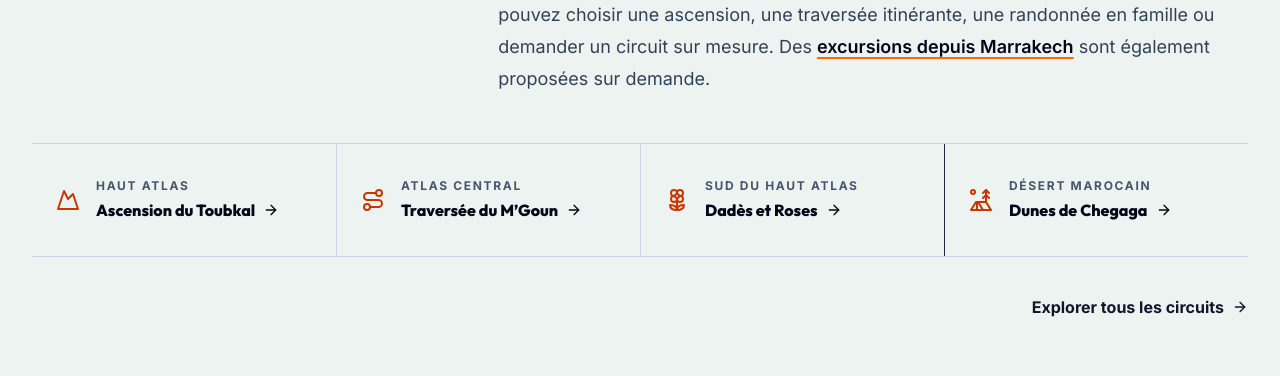
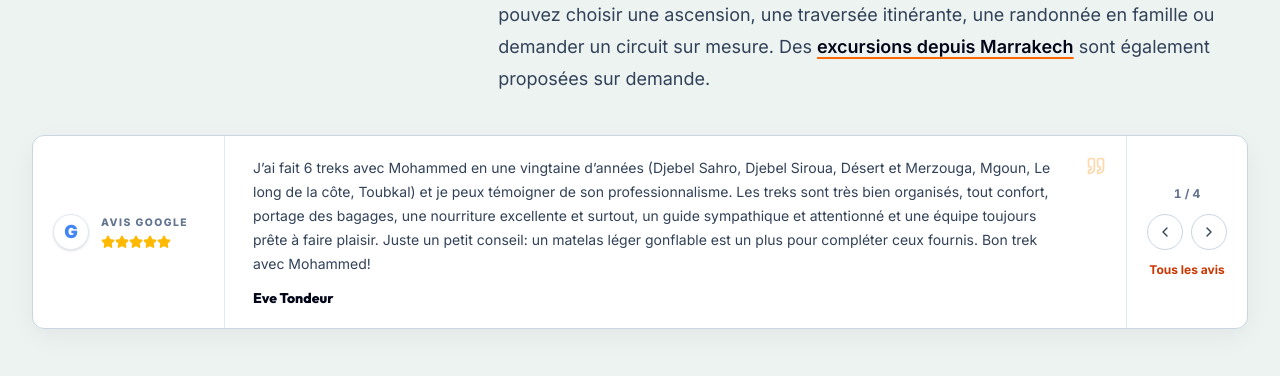
Before and after one commit to MarocTreks/maroctreks-com, a Next.js app: page / in a window 1280 px wide. Shown: the part 1140-1516 px from the top of the page. Built offline with nearby package versions, Linux system fonts and the light colour scheme.

Commit message:
Add compact Google reviews slider

```diff
--- a/src/components/HomepagePremiumContent.tsx
+++ b/src/components/HomepagePremiumContent.tsx
@@ -17,6 +17,7 @@ import {
   MapPin,
   MessageCircle,
   Mountain,
+  Quote,
   Route,
   ShieldCheck,
   Star,
@@ -189,6 +190,25 @@ const heroSlides = [
   },
 ];
 
+const googleReviews = [
+  {
+    author: "Eve Tondeur",
+    text: "J’ai fait 6 treks avec Mohammed en une vingtaine d’années (Djebel Sahro, Djebel Siroua, Désert et Merzouga, Mgoun, Le long de la côte, Toubkal) et je peux témoigner de son professionnalisme. Les treks sont très bien organisés, tout confort, portage des bagages, une nourriture excellente et surtout, un guide sympathique et attentionné et une équipe toujours prête à faire plaisir.\nJuste un petit conseil: un matelas léger gonflable est un plus pour compléter ceux fournis.\nBon trek avec Mohammed!",
+  },
+  {
+    author: "Fabienne Joveneau",
+    text: "J'ai l énorme chance d avoir déjà fais 6 treck avec Mohamed et son équipe. C'est un pur bonheur, que de la bienveillance. Sécurité complète. Paysages paradisiaques.\nMais surtout les petits détails spontané s qui montrent toutes la gentillesse  ,la générosité. Mes plus beaux souvenirs de voyages c'est sans aucune hésitation avec eux. Dès que possible je recommence",
+  },
+  {
+    author: "Marie Christine Wall",
+    text: "Séjour d'une semaine avec le CAFGI  en Juin 2025. Cuisine savoureuse, muletiers efficaces. Mohamed, le guide, impose un rythme régulier et plutôt lent qui a permis à l'ensemble du groupe d'atteindre le sommet du Toubkal sans difficulté. Merci à toute l'équipe.",
+  },
+  {
+    author: "Gorete Matias",
+    text: "Mohamed et son équipe sont d'excellents professionnels. Tout le treck au Toubkal a été super bien organisé.\nUne expérience mémorable !",
+  },
+];
+
 function RegionAdviceCard({ className = "" }: { className?: string }) {
   return (
     <aside
@@ -237,6 +257,7 @@ function RegionAdviceCard({ className = "" }: { className?: string }) {
 
 export default function HomepagePremiumContent() {
   const [heroSlide, setHeroSlide] = useState(0);
+  const [reviewSlide, setReviewSlide] = useState(0);
   const [activeRegion, setActiveRegion] = useState(regions[0].id);
   const [openFaq, setOpenFaq] = useState<number | null>(null);
   const [canScrollRegionsLeft, setCanScrollRegionsLeft] = useState(false);
@@ -255,6 +276,19 @@ export default function HomepagePremiumContent() {
     const timer = window.setInterval(() => {
       setHeroSlide((current) => (current + 1) % heroSlides.length);
     }, 5000);
+
+    return () => window.clearInterval(timer);
+  }, []);
+
+  useEffect(() => {
+    const motionPreference = window.matchMedia(
+      "(prefers-reduced-motion: reduce)",
+    );
+    if (motionPreference.matches) return;
+
+    const timer = window.setInterval(() => {
+      setReviewSlide((current) => (current + 1) % googleReviews.length);
+    }, 7000);
 
     return () => window.clearInterval(timer);
   }, []);
@@ -440,6 +474,83 @@ export default function HomepagePremiumContent() {
                 </Link>{" "}
                 sont également proposées sur demande.
               </p>
+            </div>
+          </div>
+
+          <div
+            aria-label="Avis de voyageurs sur Google"
+            aria-live="polite"
+            className="mt-10 overflow-hidden rounded-xl border border-slate-300 bg-white shadow-[0_8px_24px_rgba(15,23,42,0.05)]"
+          >
+            <div className="grid lg:grid-cols-[12rem_1fr_auto] lg:items-stretch">
+              <div className="flex items-center gap-3 border-b border-slate-200 px-5 py-4 lg:border-b-0 lg:border-r">
+                <span
+                  className="inline-flex h-9 w-9 shrink-0 items-center justify-center rounded-full border border-slate-200 bg-white text-lg font-black shadow-sm"
+                  aria-hidden="true"
+                >
+                  <span className="text-[#4285f4]">G</span>
+                </span>
+                <span>
+                  <span className="block text-[0.65rem] font-extrabold uppercase tracking-[0.14em] text-slate-500">
+                    Avis Google
+                  </span>
+                  <span className="mt-1 flex text-amber-400" aria-label="5 étoiles sur 5">
+                    {Array.from({ length: 5 }).map((_, index) => (
+                      <Star key={index} className="h-3.5 w-3.5 fill-current" aria-hidden="true" />
+                    ))}
+                  </span>
+                </span>
+              </div>
+
+              <article className="relative px-5 py-5 sm:px-7">
+                <Quote className="absolute right-5 top-5 h-5 w-5 text-orange-200" aria-hidden="true" />
+                <p className="pr-8 text-sm leading-6 text-slate-700">
+                  {googleReviews[reviewSlide].text}
+                </p>
+                <p className="mt-3 font-display text-sm font-extrabold text-slate-950">
+                  {googleReviews[reviewSlide].author}
+                </p>
+              </article>
+
+              <div className="flex items-center justify-between gap-3 border-t border-slate-200 px-5 py-3 lg:flex-col lg:justify-center lg:border-l lg:border-t-0">
+                <span className="text-xs font-bold tabular-nums text-slate-500">
+                  {reviewSlide + 1} / {googleReviews.length}
+                </span>
+                <div className="flex gap-2">
+                  <button
+                    type="button"
+                    onClick={() =>
+                      setReviewSlide((current) =>
+                        (current - 1 + googleReviews.length) % googleReviews.length,
+                      )
+                    }
+                    aria-label="Avis précédent"
+                    className="inline-flex h-9 w-9 items-center justify-center rounded-full border border-slate-300 text-slate-700 transition hover:border-orange-700 hover:text-orange-700"
+                  >
+                    <ChevronLeft className="h-4 w-4" aria-hidden="true" />
+                  </button>
+                  <button
+                    type="button"
+                    onClick={() =>
+                      setReviewSlide((current) =>
+                        (current + 1) % googleReviews.length,
+                      )
+                    }
+                    aria-label="Avis suivant"
+                    className="inline-flex h-9 w-9 items-center justify-center rounded-full border border-slate-300 text-slate-700 transition hover:border-orange-700 hover:text-orange-700"
+                  >
+                    <ChevronRight className="h-4 w-4" aria-hidden="true" />
+                  </button>
+                </div>
+                <a
+                  href="https://maps.app.goo.gl/eSpjkypgBswEaiW7A?g_st=com.google.maps.preview.copy"
+                  target="_blank"
+                  rel="noopener noreferrer"
+                  className="hidden text-xs font-bold text-orange-700 hover:text-orange-800 lg:block"
+                >
+                  Tous les avis
+                </a>
+              </div>
             </div>
           </div>
 
```
